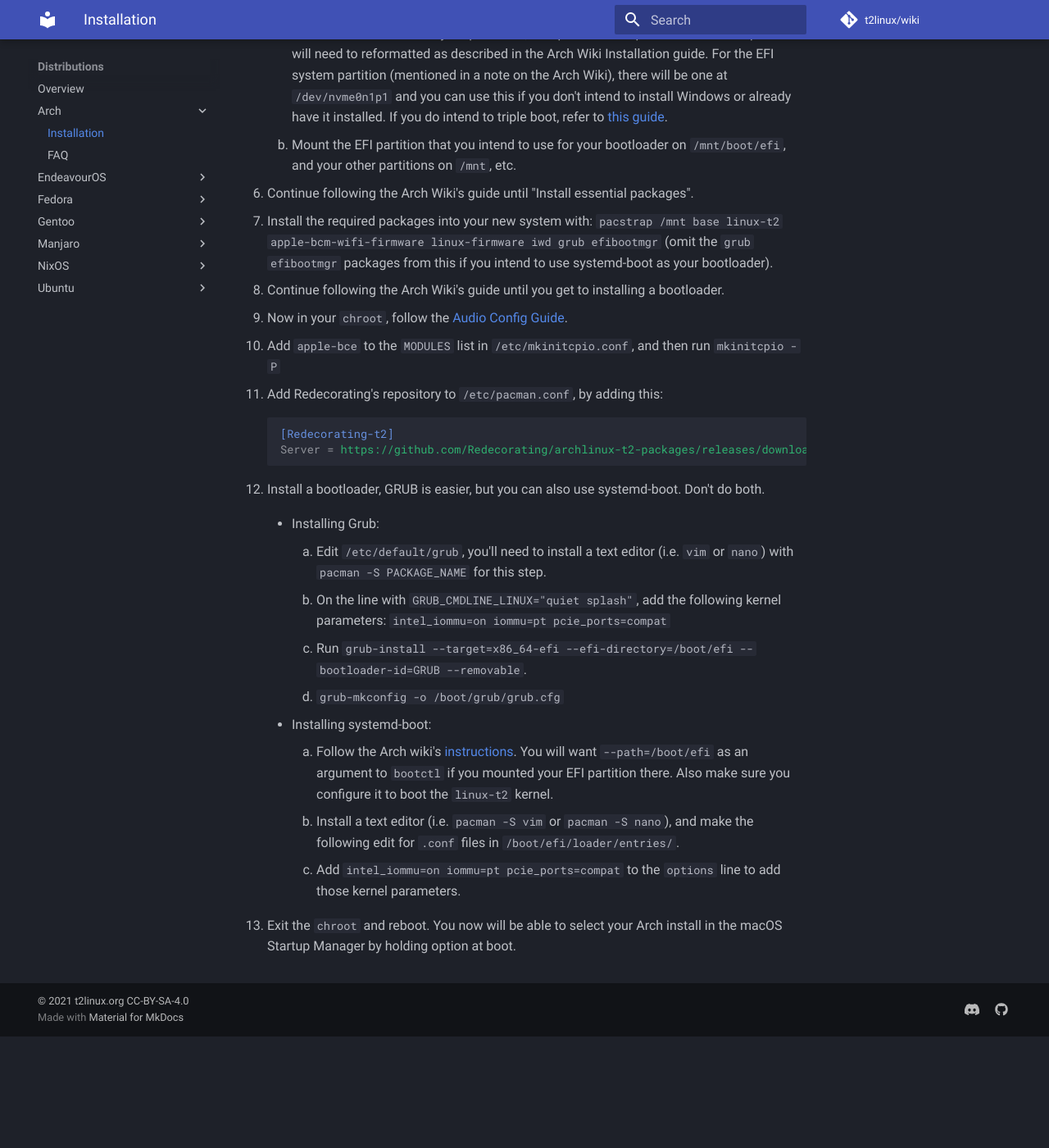
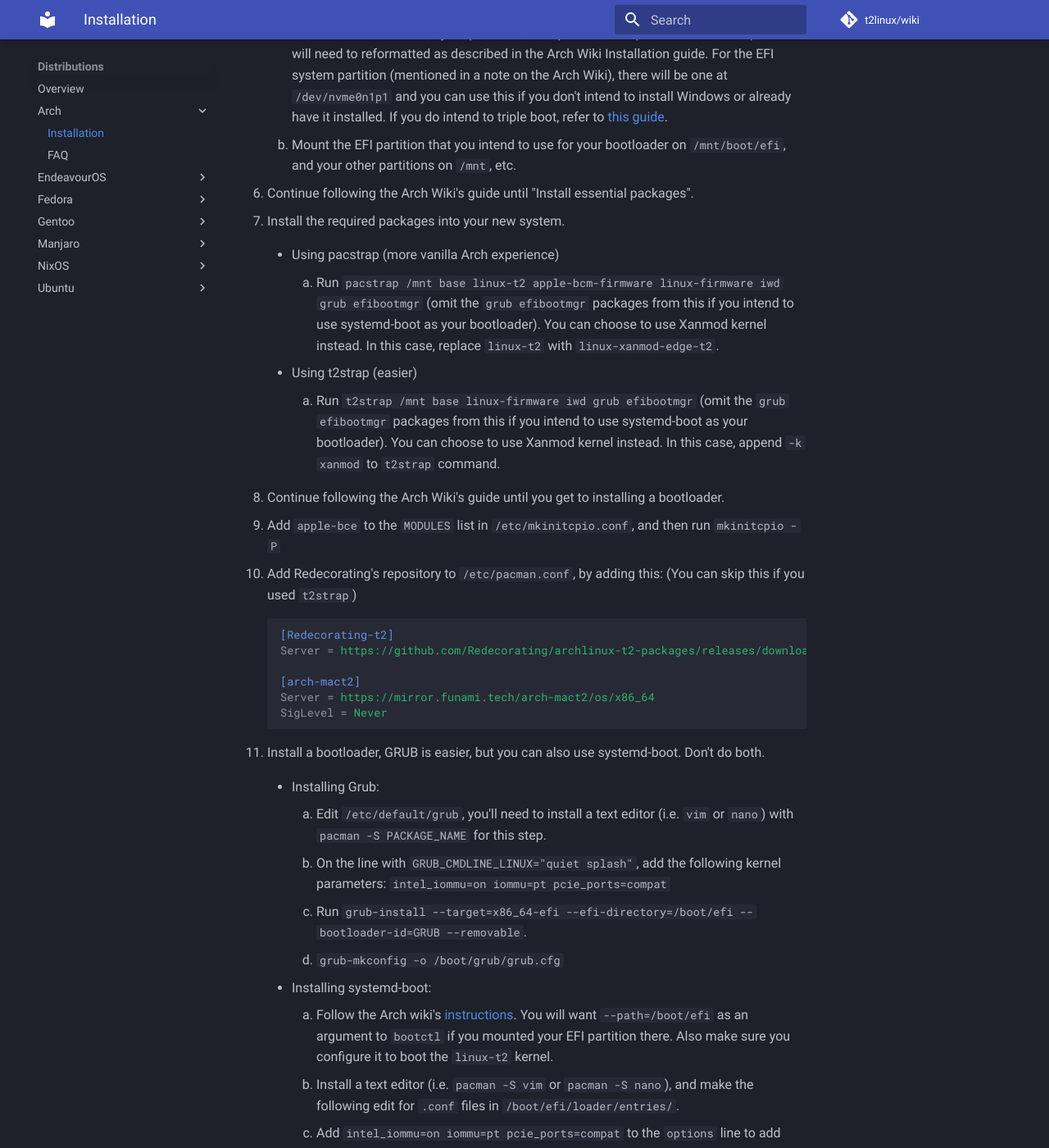
Before and after one commit to t2linux/wiki, an MkDocs documentation site: the page built from docs/distributions/arch/installation.md, in a window 1280 px wide and 1400 px high, scrolled down 968 px. Shown: the whole window at 82% size. Built offline with MkDocs 1.6.1 and Material for MkDocs 9.7.7, drawn with Linux system fonts in a browser that asks for light colours; comment, search, counter and statistics services are not loaded; before the commit the page ends 2232 px from its top, so only the background shows below that.

Commit message:
Update Arch install to use apple-bcm-firmware and give option to use t2strap

````diff
--- a/docs/distributions/arch/installation.md
+++ b/docs/distributions/arch/installation.md
@@ -35,22 +35,32 @@ You will need:
 
 6. Continue following the Arch Wiki's guide until "Install essential packages".
 
-7. Install the required packages into your new system with: `pacstrap /mnt base linux-t2 apple-bcm-wifi-firmware linux-firmware iwd grub efibootmgr` (omit the `grub efibootmgr` packages from this if you intend to use systemd-boot as your bootloader).
+7. Install the required packages into your new system.
+
+    -    Using pacstrap (more vanilla Arch experience)
+
+         1. Run `pacstrap /mnt base linux-t2 apple-bcm-firmware linux-firmware iwd grub efibootmgr` (omit the `grub efibootmgr` packages from this if you intend to use systemd-boot as your bootloader). You can choose to use Xanmod kernel instead. In this case, replace `linux-t2` with `linux-xanmod-edge-t2`.
+
+    -    Using t2strap (easier)
+
+         1. Run `t2strap /mnt base linux-firmware iwd grub efibootmgr` (omit the `grub efibootmgr` packages from this if you intend to use systemd-boot as your bootloader). You can choose to use Xanmod kernel instead. In this case, append `-k xanmod` to `t2strap` command.
 
 8. Continue following the Arch Wiki's guide until you get to installing a bootloader.
 
-9. Now in your `chroot`, follow the [Audio Config Guide](https://wiki.t2linux.org/guides/audio-config/).
+9. Add `apple-bce` to the `MODULES` list in `/etc/mkinitcpio.conf`, and then run `mkinitcpio -P`
 
-10. Add `apple-bce` to the `MODULES` list in `/etc/mkinitcpio.conf`, and then run `mkinitcpio -P`
-
-11. Add Redecorating's repository to `/etc/pacman.conf`, by adding this:
+10. Add Redecorating's repository to `/etc/pacman.conf`, by adding this: (You can skip this if you used `t2strap`)
 
     ```ini
     [Redecorating-t2]
     Server = https://github.com/Redecorating/archlinux-t2-packages/releases/download/packages
+
+    [arch-mact2]
+    Server = https://mirror.funami.tech/arch-mact2/os/x86_64
+    SigLevel = Never
     ```
 
-12. Install a bootloader, GRUB is easier, but you can also use systemd-boot. Don't do both.
+11. Install a bootloader, GRUB is easier, but you can also use systemd-boot. Don't do both.
 
     -   Installing Grub:
 
````
Also changed, not shown: other parts of docs/distributions/arch/installation.md (+1 -1 lines).
